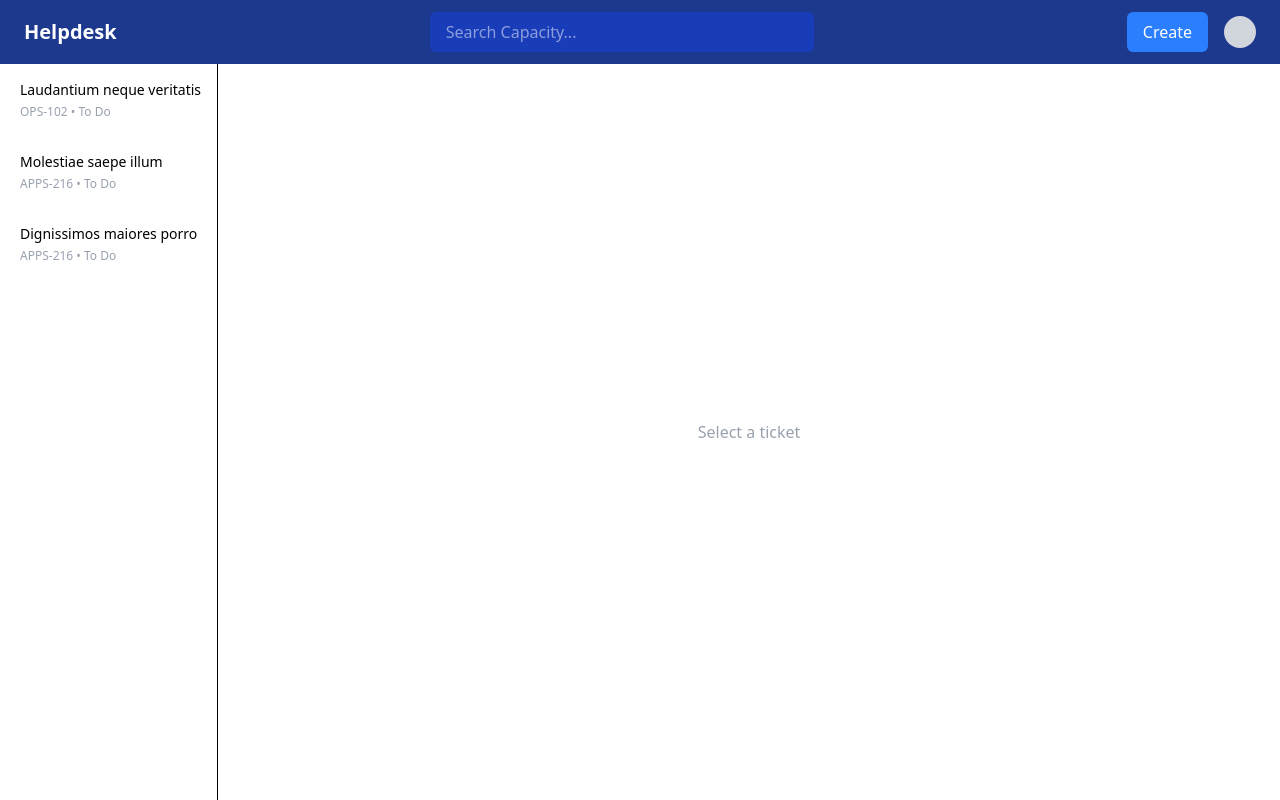
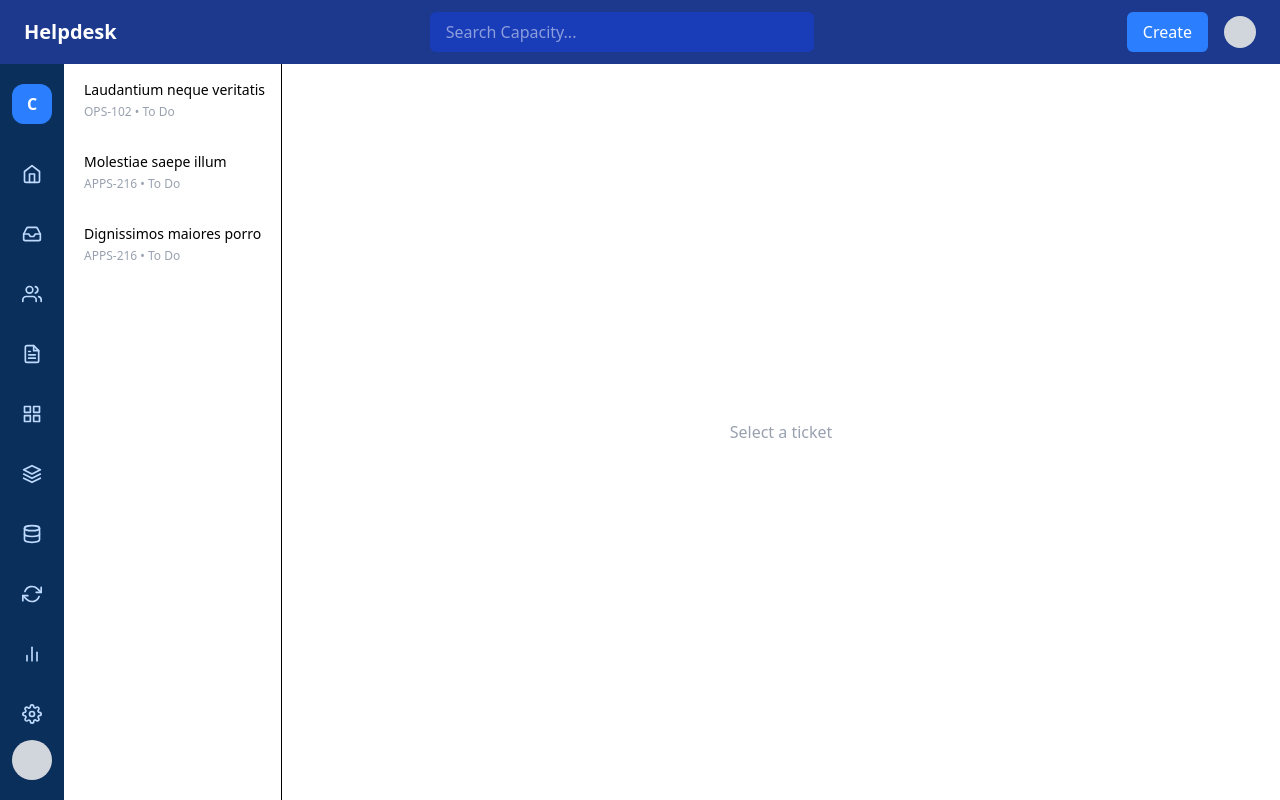
Before and after one commit to Riyat121/WeAnalyze_Assignment, a React (Vite) app in the folder Client/: page / in a window 1280 px wide. Built offline with nearby package versions, Linux system fonts and the light colour scheme.

Commit message:
Icons replaced

```diff
--- a/Client/package.json
+++ b/Client/package.json
@@ -13,6 +13,7 @@
     "@tailwindcss/vite": "^4.1.18",
     "react": "^19.2.0",
     "react-dom": "^19.2.0",
+    "react-icons": "^5.5.0",
     "tailwindcss": "^4.1.18"
   },
   "devDependencies": {
--- /dev/null
+++ b/Client/src/components/sidebar/IconsSideBar.jsx
@@ -0,0 +1,55 @@
+import {
+  FiHome,
+  FiInbox,
+  FiUsers,
+  FiFileText,
+  FiGrid,
+  FiLayers,
+  FiDatabase,
+  FiRefreshCw,
+  FiBarChart2,
+  FiSettings
+} from "react-icons/fi";
+
+export default function IconSidebar() {
+
+  const icons = [
+    FiHome,
+    FiInbox,
+    FiUsers,
+    FiFileText,
+    FiGrid,
+    FiLayers,
+    FiDatabase,
+    FiRefreshCw,
+    FiBarChart2,
+    FiSettings
+  ];
+
+  return (
+    <div className="w-16 bg-[#0B2F5B] flex flex-col items-center py-5 justify-between">
+
+      {/* TOP LOGO */}
+      <div className="w-10 h-10 rounded-xl bg-blue-500 flex items-center justify-center text-white font-bold">
+        C
+      </div>
+
+      {/* ICON LIST */}
+      <div className="flex flex-col gap-5 items-center mt-6">
+        {icons.map((Icon, index) => (
+          <button
+            key={index}
+            className="w-10 h-10 flex items-center justify-center rounded-xl
+              text-blue-200 hover:bg-blue-500/30 hover:text-white transition"
+          >
+            <Icon size={20} />
+          </button>
+        ))}
+      </div>
+
+      {/* PROFILE / BOTTOM */}
+      <div className="w-10 h-10 rounded-full bg-gray-300" />
+
+    </div>
+  );
+}
--- a/Client/src/layout/AppLayout.jsx
+++ b/Client/src/layout/AppLayout.jsx
@@ -1,5 +1,5 @@
 import TopNavbar from "../components/navbar/TopNavbar";
-
+import IconsSidebar from "../components/sidebar/IconsSidebar";
 
 
 export default function AppLayout({ children }) {
@@ -11,7 +11,7 @@
 
       <div className="flex flex-1 overflow-hidden">
 
-
+         <IconsSidebar />
 
 
 
```
Also changed, not shown: 1 other file (tests, documents, lock files or other folders).
